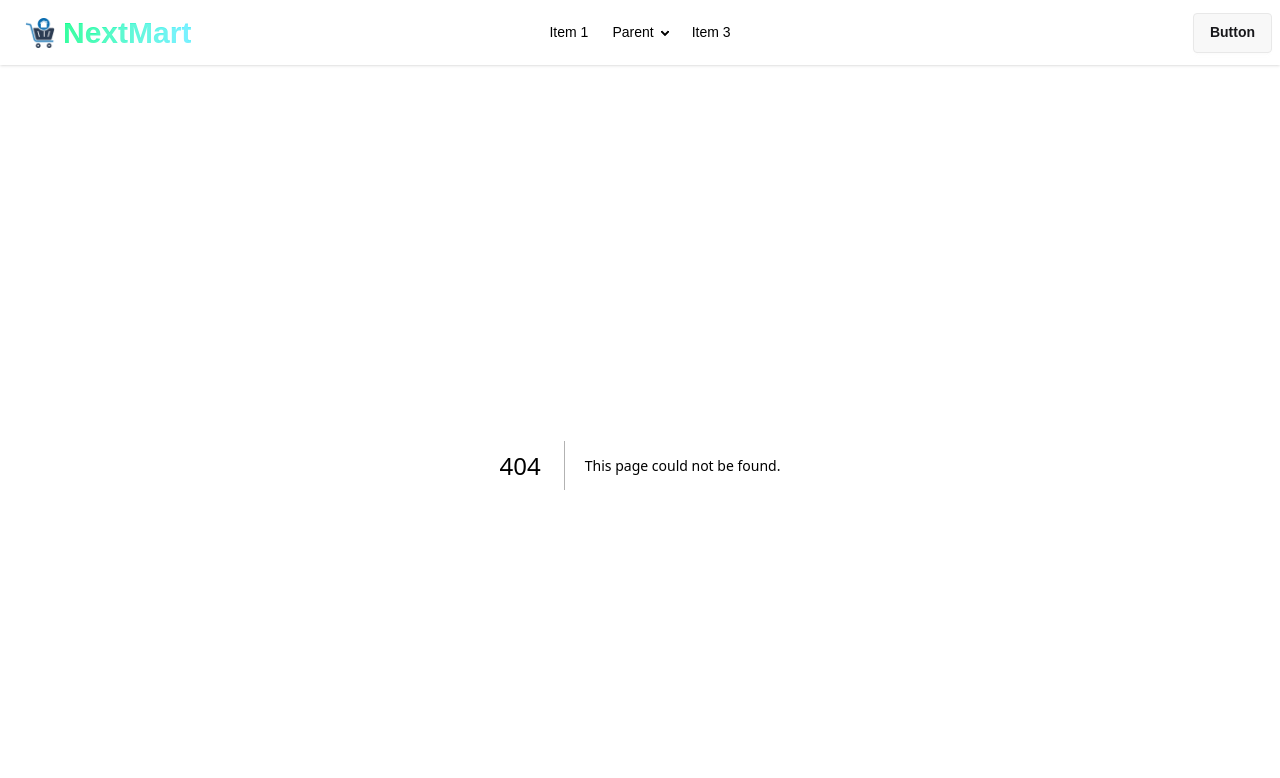
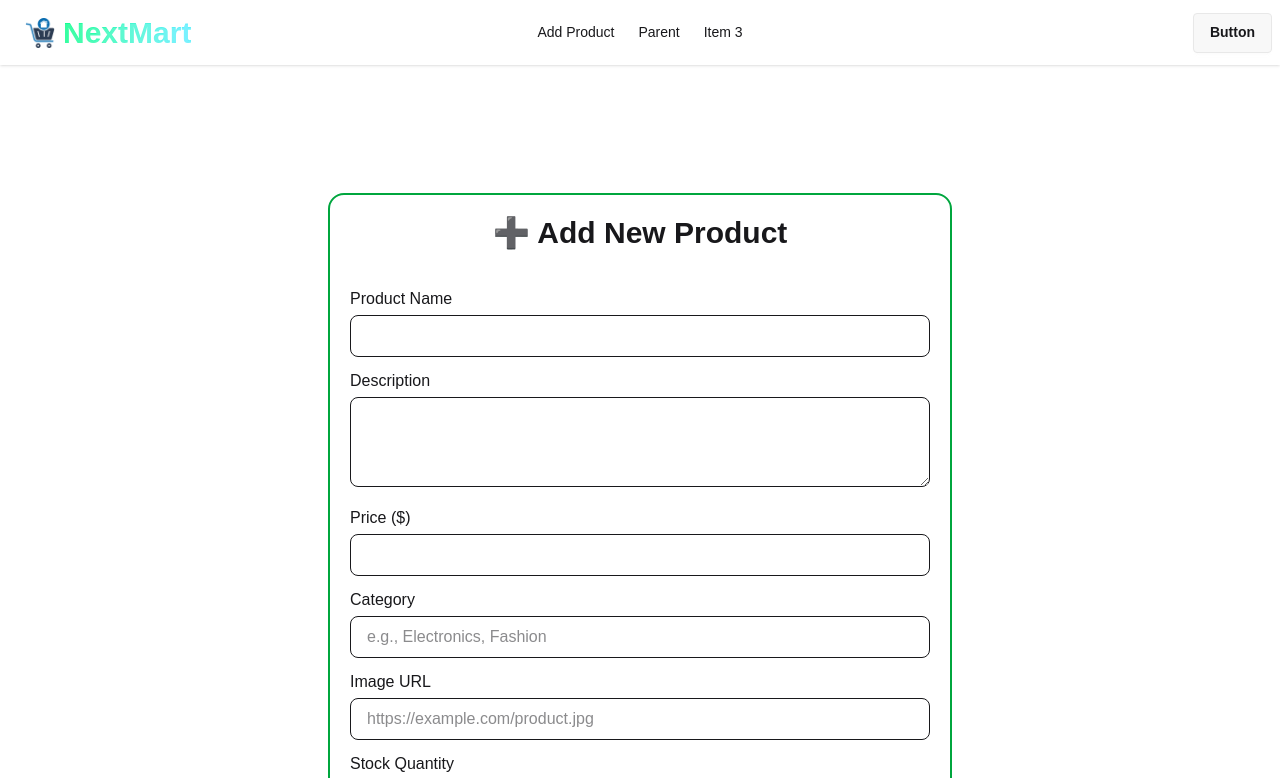
Before and after one commit to asapial/nextmart, a Next.js app: page /addProduct in a window 1280 px wide. Before the commit this address had no page. Shown: the top 778 px of the page. Built offline with nearby package versions, Linux system fonts and the light colour scheme.

Commit message:
feat: Integrate MongoDB, add AddProduct page, and enhance NavBar and Banner components

```diff
--- a/package.json
+++ b/package.json
@@ -11,9 +11,11 @@
   "dependencies": {
     "daisyui": "^5.0.50",
     "lottie-react": "^2.4.1",
+    "mongodb": "^6.18.0",
     "next": "^15.5.0",
     "react": "19.1.0",
-    "react-dom": "19.1.0"
+    "react-dom": "19.1.0",
+    "react-icons": "^5.5.0"
   },
   "devDependencies": {
     "@eslint/eslintrc": "^3",
--- a/src/Components/Home/Banner.jsx
+++ b/src/Components/Home/Banner.jsx
@@ -5,12 +5,14 @@ import shopAnimation from "../../../public/Animation/Product.json";
 
 const Banner = () => {
   return (
-    <section className="flex flex-col md:flex-row items-center justify-between px-8 md:px-16 py-20 bg-gradient-to-r from-[#00ff87] to-[#60efff] rounded-2xl shadow-lg">
-
+    <section className="flex flex-col md:flex-row items-center justify-between px-8 md:px-16 py-20 bg-gradient-to-r from-[#00ff87] to-[#60efff] ">
       {/* Left Side: Text */}
       <div className="max-w-xl text-center md:text-left">
         <h1 className="text-4xl md:text-6xl font-extrabold text-white leading-tight">
-          Welcome to <span className="bg-clip-text text-transparent bg-gradient-to-r from-white to-gray-200">NextMart</span>
+          Welcome to{" "}
+          <span className="bg-clip-text text-transparent bg-gradient-to-r from-white to-gray-200">
+            NextMart
+          </span>
         </h1>
         <p className="mt-4 text-lg text-white/90">
           Discover products, explore details, and manage your store with ease.
--- a/src/Components/Shared/NavBar.jsx
+++ b/src/Components/Shared/NavBar.jsx
@@ -1,7 +1,21 @@
 import React from "react";
 import NamePlate from "../NamePlate/NamePlate";
+import Link from "next/link";
 
 const NavBar = () => {
+  const menu = (
+    <>
+      <li>
+        <Link href={'/addProduct'}> Add Product</Link>
+      </li>
+      <li>
+        <a>Parent</a>
+      </li>
+      <li>
+        <a>Item 3</a>
+      </li>
+    </>
+  );
   return (
     <div>
       <div className="navbar bg-base-100 shadow-sm">
@@ -28,49 +42,15 @@ const NavBar = () => {
               tabIndex={0}
               className="menu menu-sm dropdown-content bg-base-100 rounded-box z-1 mt-3 w-52 p-2 shadow"
             >
-              <li>
-                <a>Item 1</a>
-              </li>
-              <li>
-                <a>Parent</a>
-                <ul className="p-2">
-                  <li>
-                    <a>Submenu 1</a>
-                  </li>
-                  <li>
-                    <a>Submenu 2</a>
-                  </li>
-                </ul>
-              </li>
-              <li>
-                <a>Item 3</a>
-              </li>
+              {menu}
             </ul>
           </div>
-          <a className="btn btn-ghost text-3xl"><NamePlate></NamePlate></a>
+          <a className="btn btn-ghost text-3xl">
+            <NamePlate></NamePlate>
+          </a>
         </div>
         <div className="navbar-center hidden lg:flex">
-          <ul className="menu menu-horizontal px-1">
-            <li>
-              <a>Item 1</a>
-            </li>
-            <li>
-              <details>
-                <summary>Parent</summary>
-                <ul className="p-2">
-                  <li>
-                    <a>Submenu 1</a>
-                  </li>
-                  <li>
-                    <a>Submenu 2</a>
-                  </li>
-                </ul>
-              </details>
-            </li>
-            <li>
-              <a>Item 3</a>
-            </li>
-          </ul>
+          <ul className="menu menu-horizontal px-1">{menu}</ul>
         </div>
         <div className="navbar-end">
           <a className="btn">Button</a>
--- a/src/Utils/SectionContainer.jsx
+++ b/src/Utils/SectionContainer.jsx
@@ -0,0 +1,14 @@
+import React from "react";
+
+const SectionContainer = ({ children, className = "" }) => {
+  return (
+    <div className={` py-20 ${className}`}>
+    <div className="w-full max-w-7xl mx-auto px-4 md:px-6">
+      {children}
+    </div>
+
+    </div>
+  );
+};
+
+export default SectionContainer;
--- /dev/null
+++ b/src/app/addProduct/page.jsx
@@ -0,0 +1,174 @@
+"use client";
+import { useState } from "react";
+// import { useSession } from "next-auth/react";
+import { useRouter } from "next/navigation";
+import SectionContainer from "@/Utils/SectionContainer";
+
+const AddProductPage = () => {
+  //   const { data: session, status } = useSession();
+  const router = useRouter();
+  const [loading, setLoading] = useState(false);
+  const [formData, setFormData] = useState({
+    name: "",
+    description: "",
+    price: "",
+    category: "",
+    image: "",
+    stock: "",
+  });
+
+  // Redirect unauthenticated users
+//   if (status === "unauthenticated") {
+//     router.push("/login");
+//     return null;
+//   }
+
+  const handleChange = (e) => {
+    setFormData({ ...formData, [e.target.name]: e.target.value });
+  };
+
+  const handleSubmit = async (e) => {
+    e.preventDefault();
+    // setLoading(true);
+
+    console.log(formData);
+
+    const catArray=formData.category.split(',');
+    formData.category=catArray;
+    console.log(formData.category)
+
+    // try {
+    //   const res = await fetch("/api/products", {
+    //     method: "POST",
+    //     headers: { "Content-Type": "application/json" },
+    //     body: JSON.stringify(formData),
+    //   });
+
+    //   if (res.ok) {
+    //     alert("✅ Product added successfully!");
+    //     setFormData({
+    //       name: "",
+    //       description: "",
+    //       price: "",
+    //       category: "",
+    //       image: "",
+    //       stock: "",
+    //     });
+    //     router.push("/products"); // Redirect after success
+    //   } else {
+    //     alert("❌ Failed to add product.");
+    //   }
+    // } catch (error) {
+    //   console.error(error);
+    //   alert("⚠️ Something went wrong.");
+    // } finally {
+    //   setLoading(false);
+    // }
+  };
+
+
+  return (
+    <SectionContainer>
+      <section className="max-w-2xl mx-auto py-12 px-6">
+        <form
+          onSubmit={handleSubmit}
+          className="bg-base-100 boxcss flex flex-col gap-3"
+        >
+          <h1 className="text-3xl font-bold mb-6 text-center">
+            ➕ Add New Product
+          </h1>
+          {/* Product Name */}
+          <div>
+            <label className="block font-medium mb-1">Product Name</label>
+            <input
+              type="text"
+              name="name"
+              value={formData.name}
+              onChange={handleChange}
+              required
+              className="w-full px-4 py-2 border rounded-lg focus:outline-none focus:ring-2 focus:ring-[#00ff87]"
+            />
+          </div>
+
+          {/* Product Description */}
+          <div>
+            <label className="block font-medium mb-1">Description</label>
+            <textarea
+              name="description"
+              value={formData.description}
+              onChange={handleChange}
+              required
+              rows="3"
+              className="w-full px-4 py-2 border rounded-lg focus:outline-none focus:ring-2 focus:ring-[#00ff87]"
+            ></textarea>
+          </div>
+
+          {/* Price */}
+          <div>
+            <label className="block font-medium mb-1">Price ($)</label>
+            <input
+              type="number"
+              name="price"
+              value={formData.price}
+              onChange={handleChange}
+              required
+              className="w-full px-4 py-2 border rounded-lg focus:outline-none focus:ring-2 focus:ring-[#00ff87]"
+            />
+          </div>
+
+          {/* Category */}
+          <div>
+            <label className="block font-medium mb-1">Category</label>
+            <input
+              type="text"
+              name="category"
+              value={formData.category}
+              onChange={handleChange}
+              placeholder="e.g., Electronics, Fashion"
+              required
+              className="w-full px-4 py-2 border rounded-lg focus:outline-none focus:ring-2 focus:ring-[#00ff87]"
+            />
+          </div>
+
+          {/* Image URL */}
+          <div>
+            <label className="block font-medium mb-1">Image URL</label>
+            <input
+              type="url"
+              name="image"
+              value={formData.image}
+              onChange={handleChange}
+              placeholder="https://example.com/product.jpg"
+              required
+              className="w-full px-4 py-2 border rounded-lg focus:outline-none focus:ring-2 focus:ring-[#00ff87]"
+            />
+          </div>
+
+          {/* Stock Quantity */}
+          <div>
+            <label className="block font-medium mb-1">Stock Quantity</label>
+            <input
+              type="number"
+              name="stock"
+              value={formData.stock}
+              onChange={handleChange}
+              required
+              className="w-full px-4 py-2 border rounded-lg focus:outline-none focus:ring-2 focus:ring-[#00ff87]"
+            />
+          </div>
+
+          {/* Submit Button */}
+          <button
+            type="submit"
+            disabled={loading}
+            className="w-full bg-gradient-to-r from-[#00ff87] to-[#60efff] text-white font-semibold py-3 rounded-lg shadow-md hover:opacity-90 transition"
+          >
+            {loading ? "Adding..." : "Add Product"}
+          </button>
+        </form>
+      </section>
+    </SectionContainer>
+  );
+};
+
+export default AddProductPage;
--- a/src/app/globals.css
+++ b/src/app/globals.css
@@ -19,3 +19,8 @@
 body {
   font-family: Arial, Helvetica, sans-serif;
 }
+
+
+.boxcss{
+  @apply rounded-2xl border-2 border-green-600 shadow-green-500 hover:shadow-md p-5
+}
--- /dev/null
+++ b/src/lib/dbConnect.js
@@ -0,0 +1,25 @@
+
+const { MongoClient, ServerApiVersion } = require('mongodb');
+
+// Create a MongoClient with a MongoClientOptions object to set the Stable API version
+const client = new MongoClient(uri, {
+  serverApi: {
+    version: ServerApiVersion.v1,
+    strict: true,
+    deprecationErrors: true,
+  }
+});
+
+async function run() {
+  try {
+    // Connect the client to the server	(optional starting in v4.7)
+    await client.connect();
+    // Send a ping to confirm a successful connection
+    await client.db("admin").command({ ping: 1 });
+    console.log("Pinged your deployment. You successfully connected to MongoDB!");
+  } finally {
+    // Ensures that the client will close when you finish/error
+    await client.close();
+  }
+}
+run().catch(console.dir);
```
Also changed, not shown: 1 other file (tests, documents, lock files or other folders).
